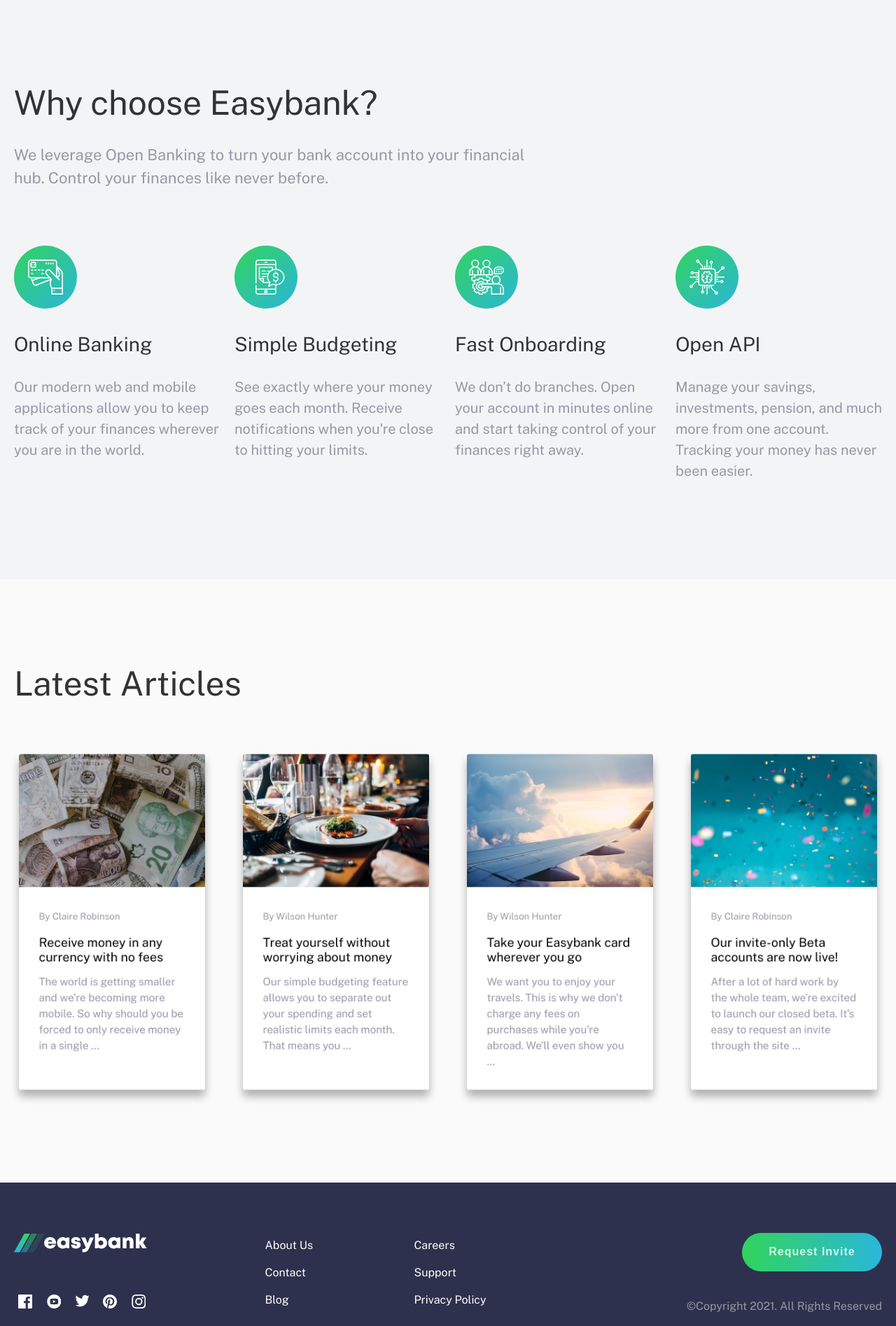
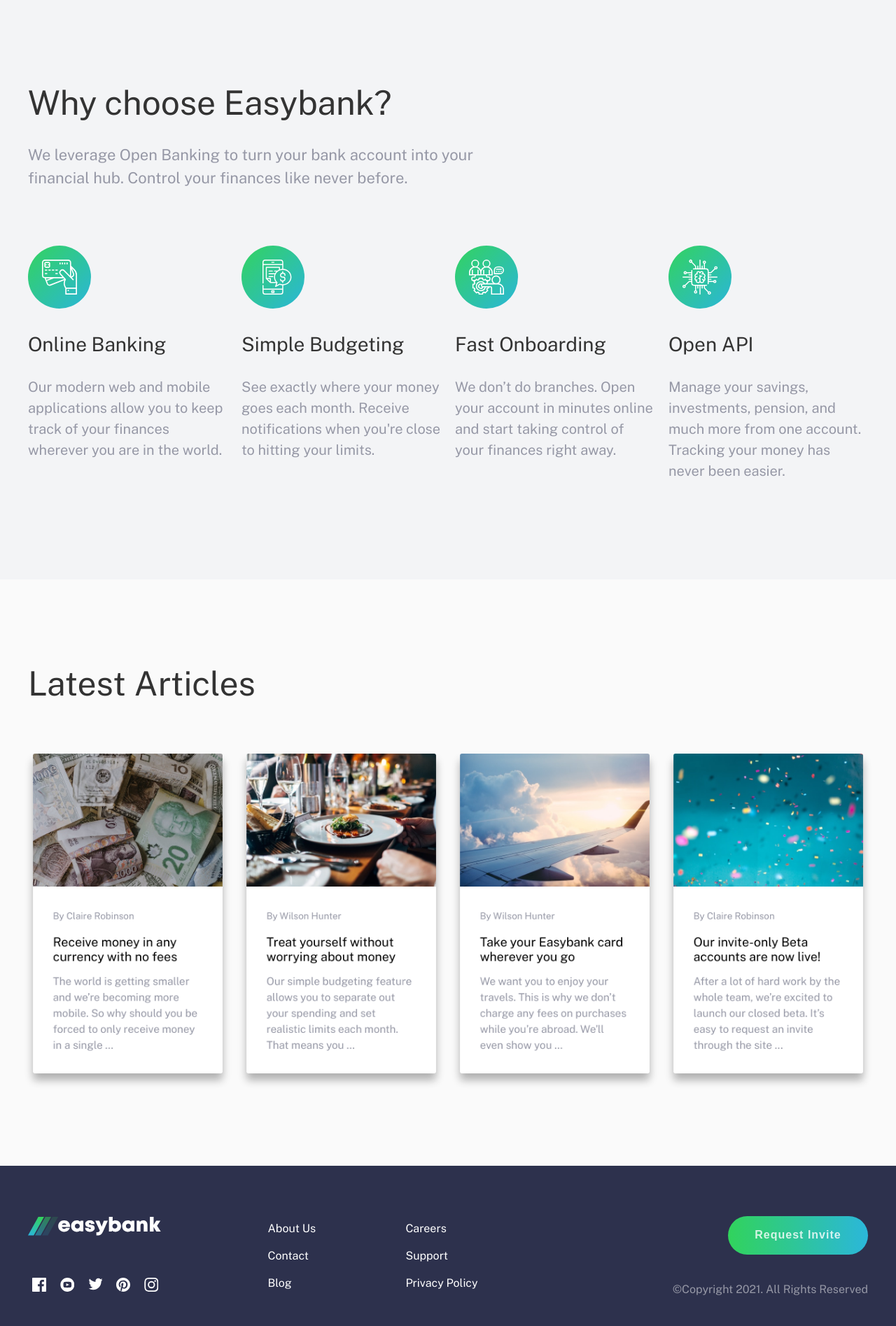
Before and after one commit to JShilling4/easybank-landing-page, a Vue app: page / in a window 1280 px wide. Shown: the part 902-2797 px from the top of the page at 70% size. Built offline with nearby package versions, Linux system fonts and the light colour scheme.

Commit message:
tablet responsive styles

```diff
--- a/src/assets/scss/_base.scss
+++ b/src/assets/scss/_base.scss
@@ -29,6 +29,9 @@ img {
 
 .outer-container {
     max-width: 1450px;
-    padding: 0 2rem;
+    padding: 0 4rem;
     margin: 0 auto;
+    @include breakpoint(tablet-land) {
+        padding: 0 2rem;
+    }
 }
--- a/src/views/Home.vue
+++ b/src/views/Home.vue
@@ -212,6 +212,9 @@ export default {
 	height: 80rem;
 	max-width: 100%;
 	background-color: $gray-extra-light;
+	@include breakpoint(ipadPro) {
+		height: 60rem;
+	}
 	&__overlay {
 		position: absolute;
 		right: -15%;
@@ -221,12 +224,19 @@ export default {
 		background-size: cover;
 		background-position: center -225px;
 		background-size: 112%;
+		background-repeat: no-repeat;
+		@include breakpoint(desktop) {
+			background-position: center -65px;
+		}
 		img.mockups {
 			position: absolute;
 			top: -20%;
 			right: 15%;
 			width: 75%;
 			z-index: 2;
+			@include breakpoint(desktop) {
+				top: -5%;
+			}
 		}
 	}
 	&__outer-container {
@@ -239,6 +249,12 @@ export default {
 		font-weight: 300;
 		font-size: 6.6rem;
 		color: #333;
+		@include breakpoint(desktop) {
+			font-size: 6rem;
+		}
+		@include breakpoint(ipadPro) {
+			font-size: 5.5rem;
+		}
 	}
 	&__copy {
 		margin-bottom: 4.5rem;
@@ -258,14 +274,28 @@ export default {
 	background-color: $gray-blue-light;
 	.top {
 		width: 60%;
+		@include breakpoint(ipadPro) {
+			margin: 0 auto;
+			width: 80%;
+			text-align: center;
+		}
 	}
 	.copy {
 		margin-bottom: 8rem;
 	}
 	.feature-container {
 		display: flex;
+		@include breakpoint(ipadPro) {
+			flex-wrap: wrap;
+			justify-content: center;
+		}
 		.feature {
 			width: 25%;
+			@include breakpoint(ipadPro) {
+				width: 40%;
+				text-align: center;
+				padding: 0 3rem;
+			}
 			&:not(:last-child) {
 				margin-right: 2rem;
 			}
@@ -281,6 +311,9 @@ export default {
 			}
 			&__copy {
 				font-size: 2rem;
+				@include breakpoint(desktop) {
+					font-size: 1.6rem;
+				}
 			}
 		}
 	}
@@ -291,26 +324,38 @@ export default {
 	background-color: $gray-extra-light;
 	.articles-container {
 		display: flex;
+		@include breakpoint(ipadPro) {
+			flex-wrap: wrap;
+			justify-content: center;
+		}
 	}
 	.section-heading {
 		margin-bottom: 6rem;
+		@include breakpoint(ipadPro) {
+			text-align: center;
+		}
 	}
 	.article {
 		width: 25%;
 		background-color: #fff;
-        box-shadow: 0 1rem 1.25rem rgba(0,0,0,.3);
+		box-shadow: 0 1rem 1.25rem rgba(0, 0, 0, 0.3);
 		border-radius: 3px;
-        transform: scale(.95);
-        transition: transform .5s, box-shadow .5s;
+		transform: scale(0.95);
+		transition: transform 0.5s, box-shadow 0.5s;
 		backface-visibility: hidden;
 		will-change: transform, box-shadow;
 		cursor: pointer;
+		@include breakpoint(ipadPro) {
+			width: 40%;
+            margin: 0 2rem 4rem;
+		}
 		&:hover {
 			transform: scale(1) translateY(-1rem);
-            box-shadow: 0 1.5rem 2.25rem rgba(0,0,0,.25);
+			box-shadow: 0 1.5rem 2.25rem rgba(0, 0, 0, 0.25);
 		}
 		&:not(:last-child) {
-			margin-right: 4rem;
+			margin-right: 2rem;
+
 		}
 		img {
 			object-fit: cover;
```
Lines whose indentation alone changed are shown as unchanged.
